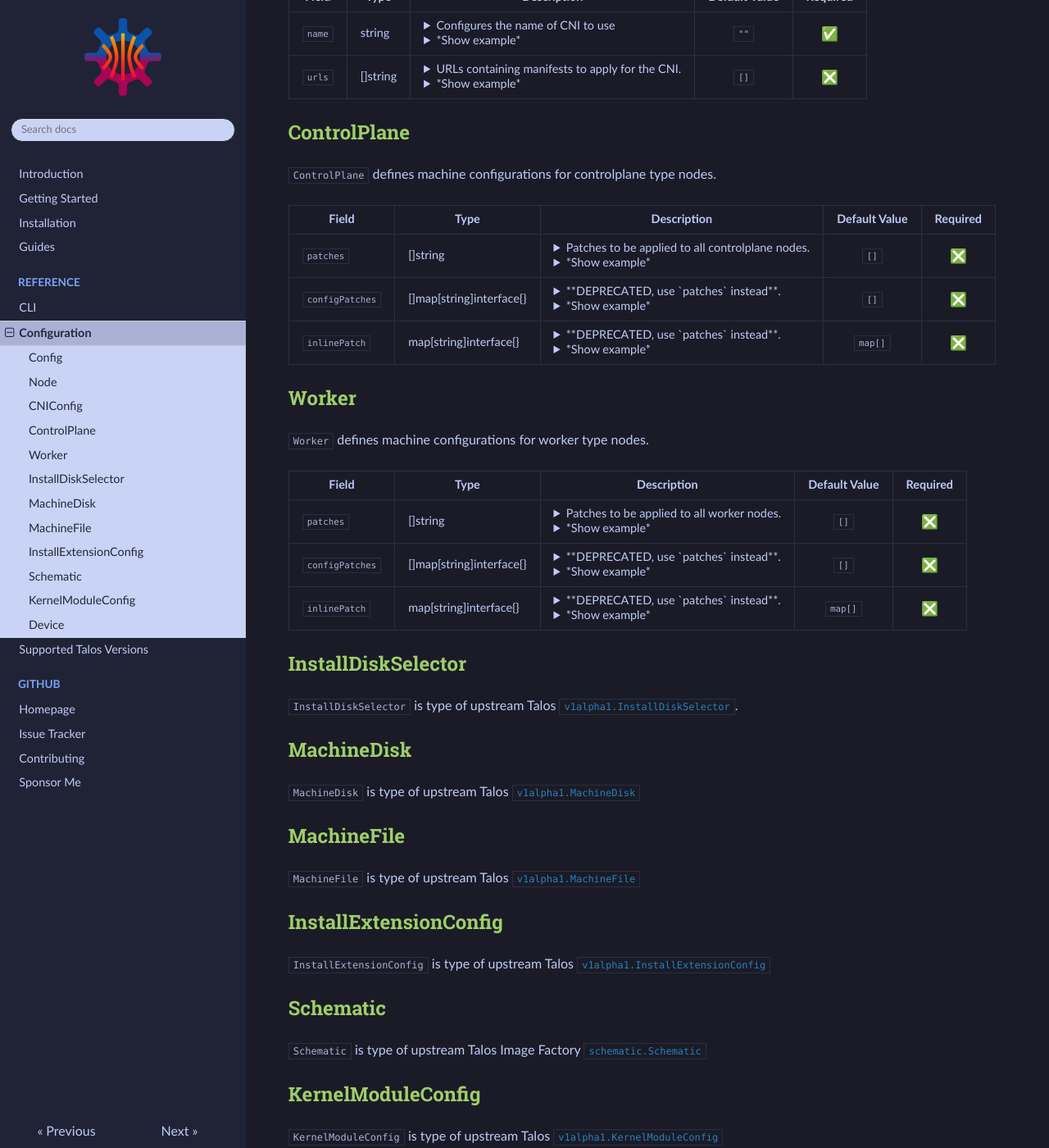
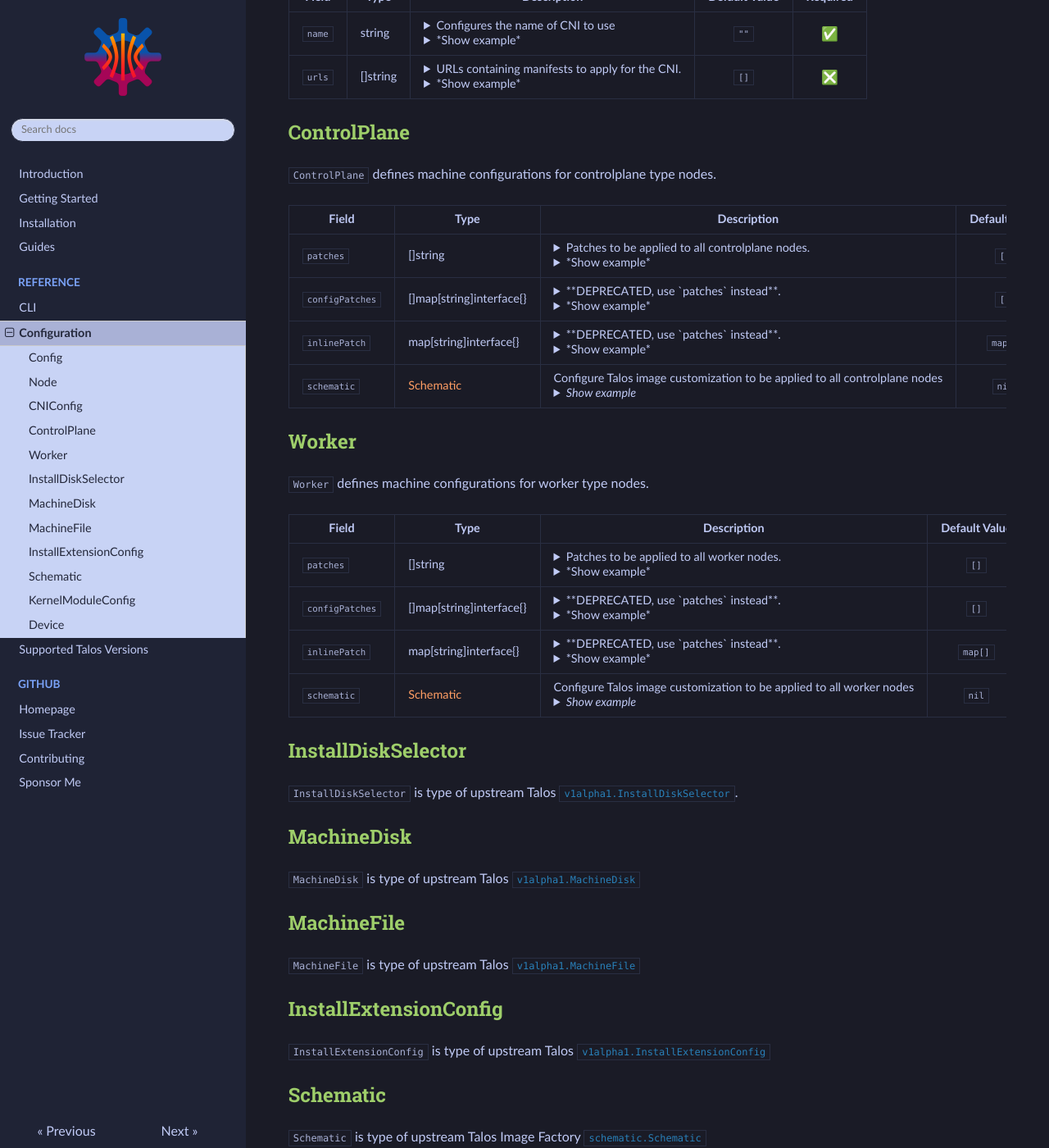
Before and after one commit to budimanjojo/talhelper, an MkDocs documentation site: the page built from docs/docs/reference/configuration.md, in a window 1280 px wide and 1400 px high, scrolled down 2312 px. Shown: the whole window at 82% size. Built offline with MkDocs 1.6.1, drawn with Linux system fonts in a browser that asks for light colours; emoji names are drawn with the system emoji font.

Commit message:
feat(config): add controlplane and worker schematic
The schematic can be applied to all nodes based on their types. But it
will prioritize `node[].schematic` if specified.

````diff
--- a/docs/docs/reference/configuration.md
+++ b/docs/docs/reference/configuration.md
@@ -611,6 +611,25 @@ inlinePatch:
 <td markdown="1" align="center">:negative_squared_cross_mark:</td>
 </tr>
 
+<tr markdown="1">
+<td markdown="1">`schematic`</td>
+<td markdown="1">[Schematic](#schematic)</td>
+<td markdown="1">Configure Talos image customization to be applied to all controlplane nodes<details><summary>*Show example*</summary>
+```yaml
+schematic:
+  customization:
+    extraKernelArgs:
+      - net.ifnames=0
+    systemExtensions:
+      officialExtensions:
+        officialExtensions:
+          - siderolabs/intel-ucode
+```
+</summary></td>
+<td markdown="1" align="center">`nil`</td>
+<td markdown="1" align="center">:negative_squared_cross_mark:</td>
+</tr>
+
 </table>
 
 ## Worker
@@ -677,6 +696,25 @@ inlinePatch:
 <td markdown="1" align="center">:negative_squared_cross_mark:</td>
 </tr>
 
+<tr markdown="1">
+<td markdown="1">`schematic`</td>
+<td markdown="1">[Schematic](#schematic)</td>
+<td markdown="1">Configure Talos image customization to be applied to all worker nodes<details><summary>*Show example*</summary>
+```yaml
+schematic:
+  customization:
+    extraKernelArgs:
+      - net.ifnames=0
+    systemExtensions:
+      officialExtensions:
+        officialExtensions:
+          - siderolabs/intel-ucode
+```
+</summary></td>
+<td markdown="1" align="center">`nil`</td>
+<td markdown="1" align="center">:negative_squared_cross_mark:</td>
+</tr>
+
 </table>
 
 ## InstallDiskSelector
````
Also changed, not shown: 7 other files.
